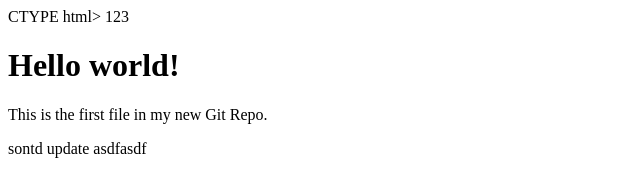
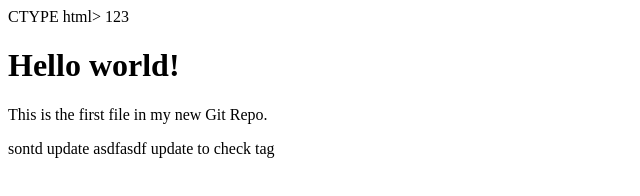
Before and after one commit to caev6851/gitlab, a plain HTML site: page index.html in a window 1280 px wide. Shown: the whole page, without its empty margins (0-640 px from the left). Drawn offline with Linux system fonts and the light colour scheme.

Commit message:
update to check tag

```diff
--- a/index.html
+++ b/index.html
@@ -14,3 +14,4 @@
 </html>
 sontd update
 asdfasdf
+update to check tag
```
